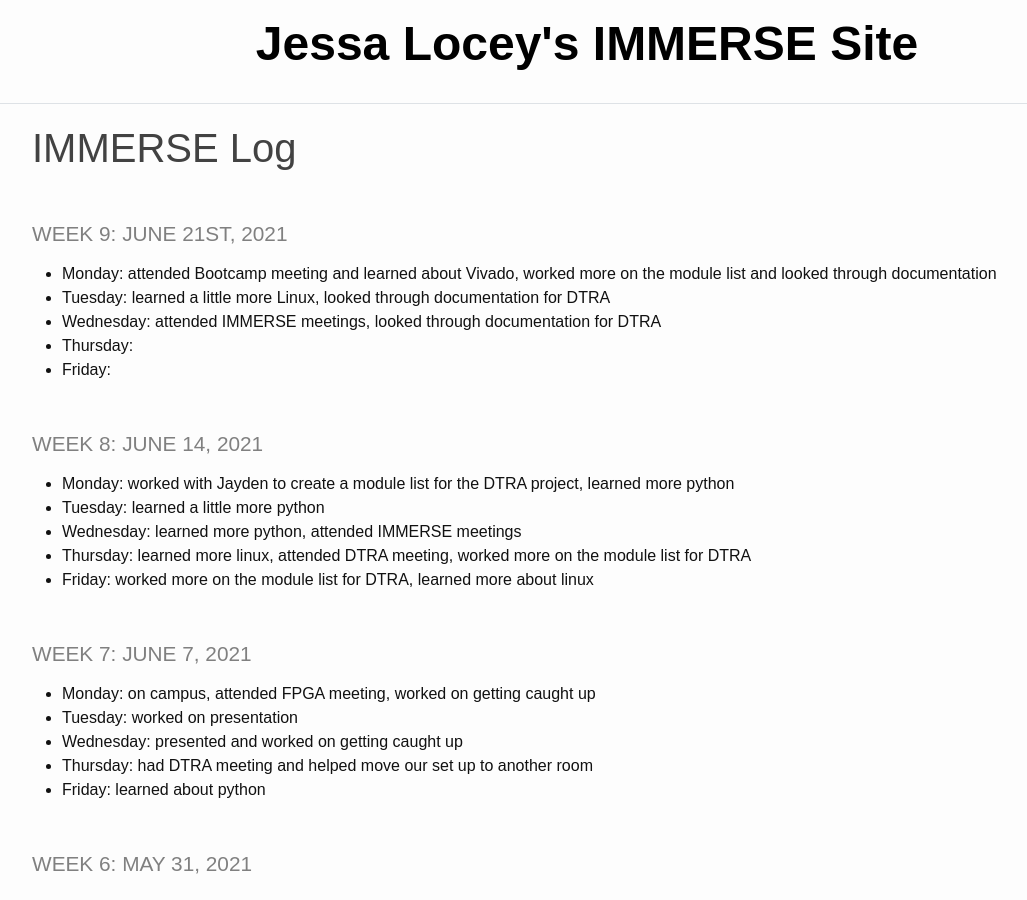
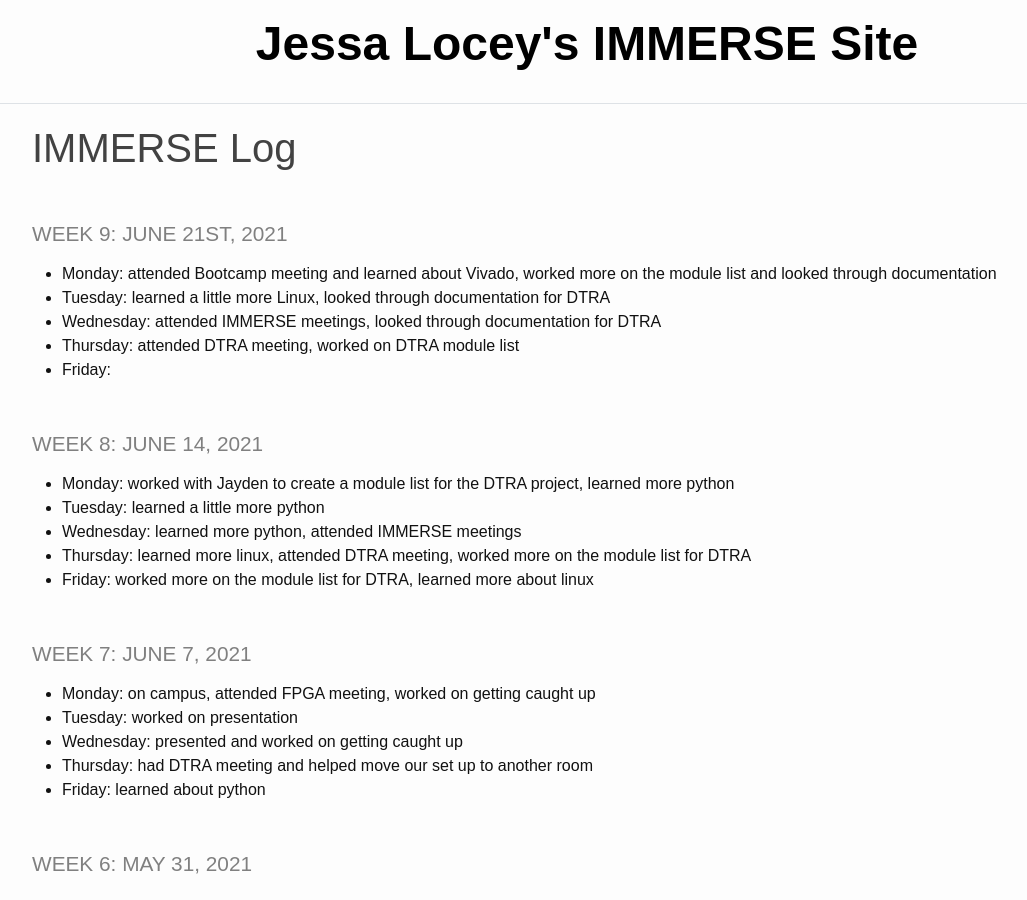
Before and after one commit to jessalocey/jessalocey.github.io, a Jekyll site: the page built from _pages/log.md, in a window 1280 px wide and 900 px high. Shown: the whole window, without its empty margins (53-1080 px from the left). Built offline with Jekyll 4.4.1, drawn with Linux system fonts in a browser that asks for light colours.

Commit message:
log update Thursday

```diff
--- a/_pages/log.md
+++ b/_pages/log.md
@@ -7,7 +7,7 @@ title: IMMERSE Log
 * **Monday:** attended Bootcamp meeting and learned about Vivado, worked more on the module list and looked through documentation
 * **Tuesday:** learned a little more Linux, looked through documentation for DTRA
 * **Wednesday:** attended IMMERSE meetings, looked through documentation for DTRA
-* **Thursday:**
+* **Thursday:** attended DTRA meeting, worked on DTRA module list
 * **Friday:**
 
 ### Week 8: June 14, 2021
```
